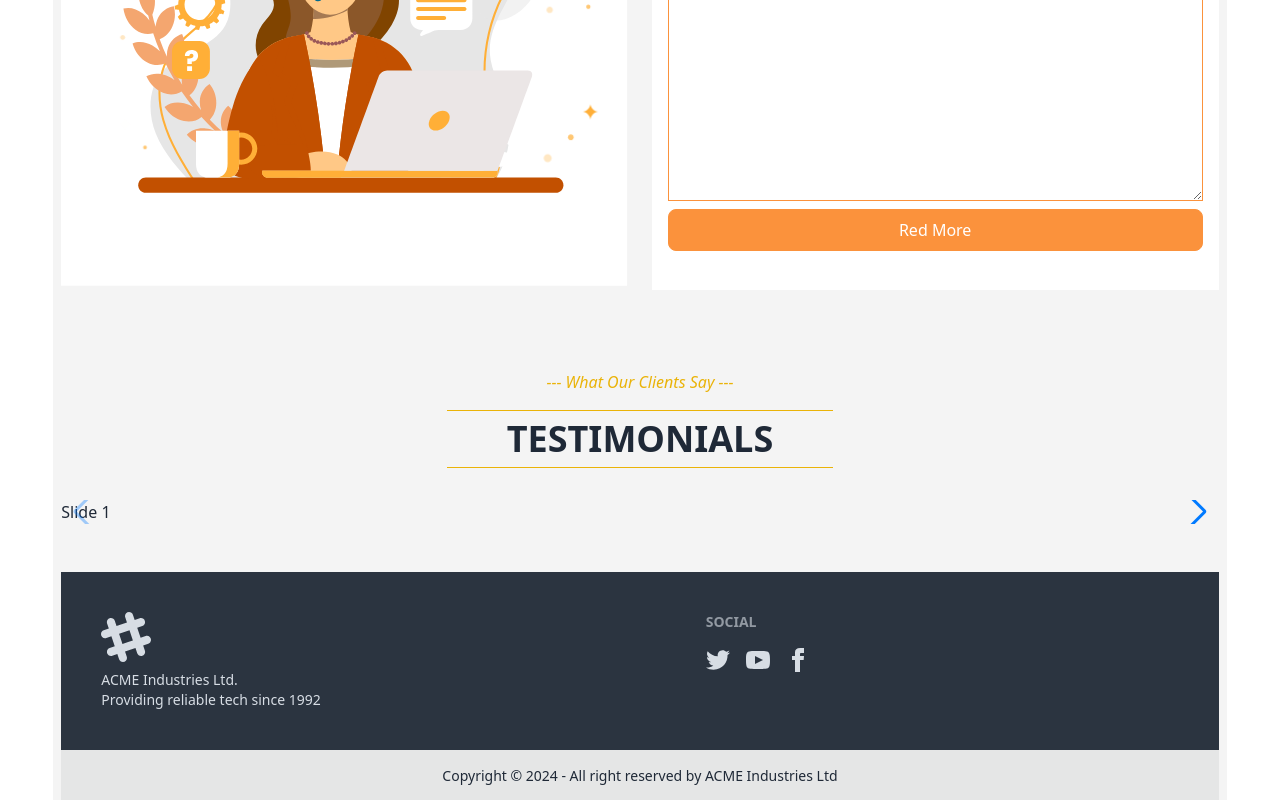
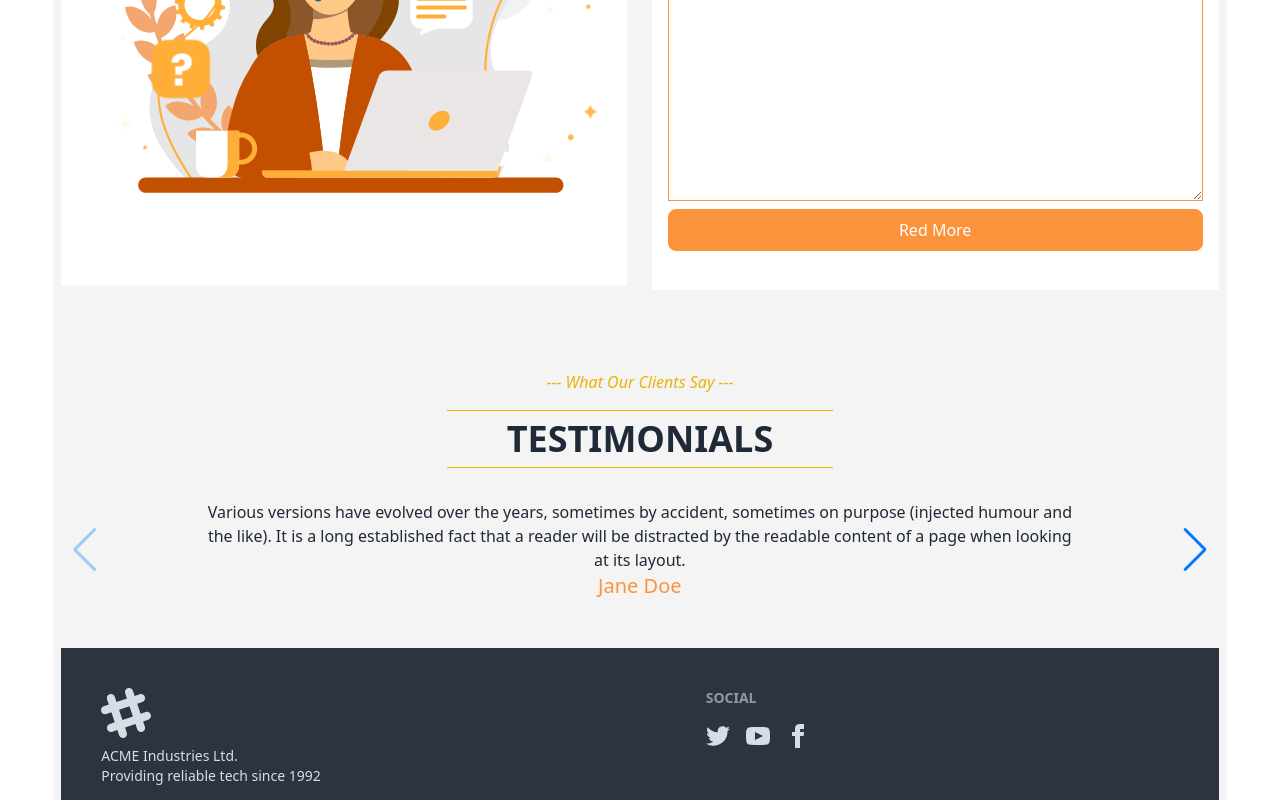
Before and after one commit to 0rakib0/Gochew-Grill-Restaurant, a React (Vite) app: page / in a window 1280 px wide. Shown: the part 4439-5239 px from the top of the page. Built offline with nearby package versions, Linux system fonts and the light colour scheme.

Commit message:
fetch review data and show review details and name

```diff
--- /dev/null
+++ b/public/reviews.json
@@ -0,0 +1,32 @@
+[
+    {
+        "_id": "643010e0f5a7e52ce1e8fa65",
+        "name": "Jane Doe",
+        "details": "Various versions have evolved over the years, sometimes by accident, sometimes on purpose (injected humour and the like). It is a long established fact that a reader will be distracted by the readable content of a page when looking at its layout.",
+        "rating": 3
+    },
+    {
+        "_id": "643010f9f5a7e52ce1e8fa66",
+        "name": "John Doe",
+        "details": "It is a long established fact that a reader will be distracted by the readable content of a page when looking at its layout. Various versions have evolved over the years, sometimes by accident, sometimes on purpose (injected humour and the like)",
+        "rating": 2
+    },
+    {
+        "_id": "6430110af5a7e52ce1e8fa67",
+        "name": "MJ Doe",
+        "details": "It is a long established fact that a reader will be distracted by the readable content of a page when looking at its layout. Various versions have evolved over the years, sometimes by accident, sometimes on purpose (injected humour and the like)",
+        "rating": 5
+    },
+    {
+        "_id": "64301123f5a7e52ce1e8fa68",
+        "name": "Sarah Smith",
+        "details": "I found the product to be incredibly useful and easy to use. The interface is intuitive, and it has all the features I need. Highly recommend it!",
+        "rating": 4
+    },
+    {
+        "_id": "6430113af5a7e52ce1e8fa69",
+        "name": "Robert Johnson",
+        "details": "This is by far the best service I have ever used. The customer support is outstanding, and the product itself is top-notch. I couldn't be happier!",
+        "rating": 5
+    }
+]
--- a/src/Pages/Home/Testmonials.jsx
+++ b/src/Pages/Home/Testmonials.jsx
@@ -3,23 +3,35 @@ import 'swiper/css';
 import 'swiper/css/navigation';
 import { Navigation } from 'swiper/modules';
 import SectionTitle from '../../Components/SectionTitle/SectionTitle';
+import { useEffect, useState } from 'react';
 const Testmonials = () => {
+
+    const [Testmonials, setTestmonials] = useState([])
+
+    useEffect(() => {
+        fetch('reviews.json')
+            .then(res => res.json())
+            .then(data => {
+                setTestmonials(data)
+            })
+    }, [])
+
     return (
         <div>
             <SectionTitle
-            SubHeading={'What Our Clients Say'}
-            heading={'TESTIMONIALS'}
+                SubHeading={'What Our Clients Say'}
+                heading={'TESTIMONIALS'}
             ></SectionTitle>
             <Swiper navigation={true} modules={[Navigation]} className="mySwiper">
-                <SwiperSlide>Slide 1</SwiperSlide>
-                <SwiperSlide>Slide 2</SwiperSlide>
-                <SwiperSlide>Slide 3</SwiperSlide>
-                <SwiperSlide>Slide 4</SwiperSlide>
-                <SwiperSlide>Slide 5</SwiperSlide>
-                <SwiperSlide>Slide 6</SwiperSlide>
-                <SwiperSlide>Slide 7</SwiperSlide>
-                <SwiperSlide>Slide 8</SwiperSlide>
-                <SwiperSlide>Slide 9</SwiperSlide>
+
+                {
+                    Testmonials?.map(testmonial => <SwiperSlide key={testmonial._id}>
+                        <div className='w-3/4 mx-auto text-center'>
+                            <p>{testmonial.details}</p>
+                            <p className='text-xl text-orange-400'>{testmonial.name}</p>
+                        </div>
+                    </SwiperSlide>)
+                }
             </Swiper>
         </div>
     )
```
